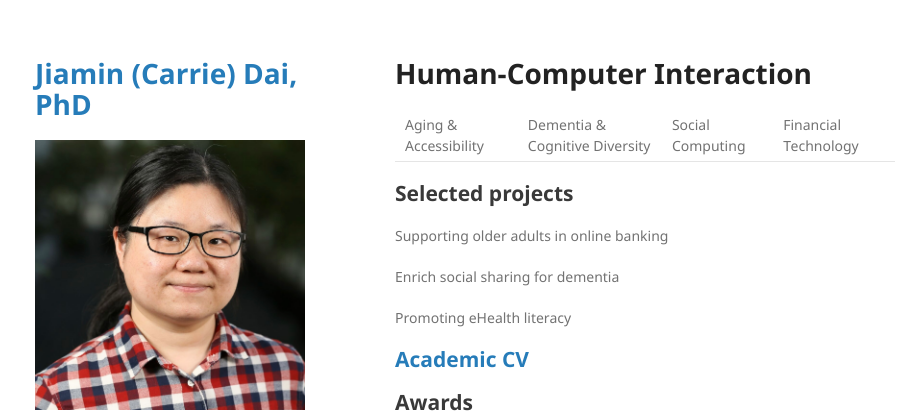
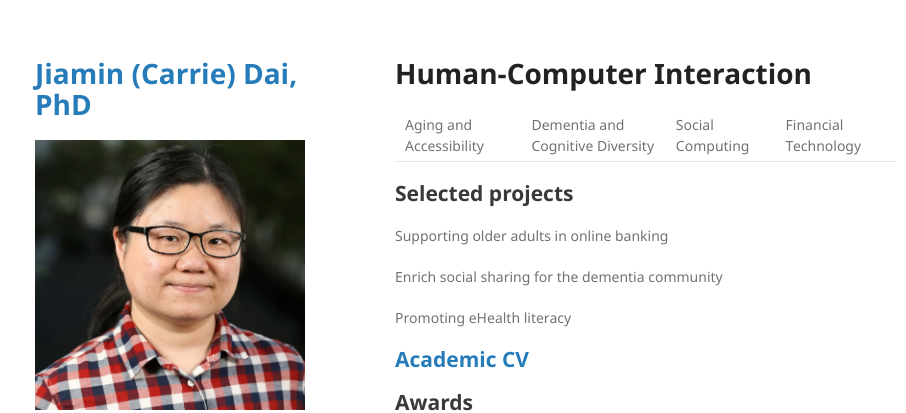
Before and after one commit to jiamin-dai/jiamin-dai.github.io, a Jekyll site: the page built from index.md, in a window 1280 px wide and 900 px high. Shown: the top 413 px of the window, without its empty margins (175-1081 px from the left). Built offline with Jekyll 4.4.1, drawn with Linux system fonts in a browser that asks for light colours; our own code applies the rules of GitHub Pages for plain Markdown files.

Commit message:
Update index.md

```diff
--- a/index.md
+++ b/index.md
@@ -1,12 +1,12 @@
 # Human-Computer Interaction
 
-Aging & Accessibility | Dementia & Cognitive Diversity | Social Computing | Financial Technology
+Aging and Accessibility | Dementia and Cognitive Diversity | Social Computing | Financial Technology
 
 ## Selected projects
 
 Supporting older adults in online banking
 
-Enrich social sharing for dementia
+Enrich social sharing for the dementia community
 
 Promoting eHealth literacy
 
```
